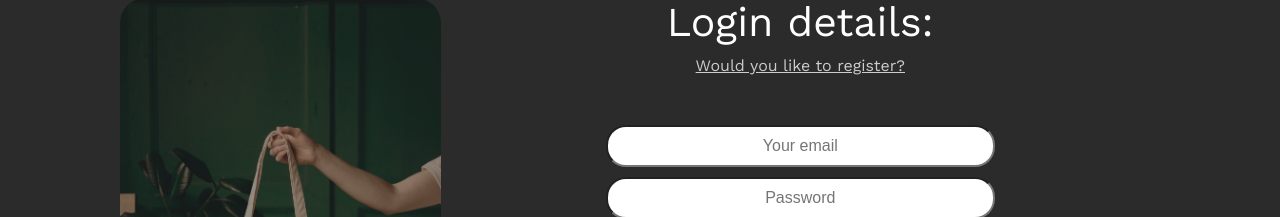
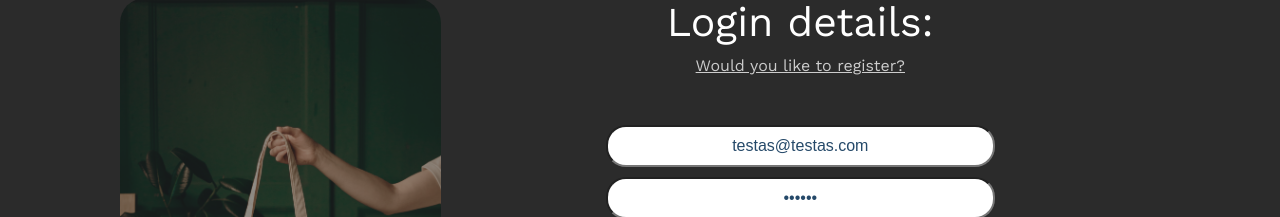
Before and after one commit to VytasPet/React_Firebase_Baigiamasis_Darbas2, a React (Vite) app: page /login in a window 1280 px wide. Shown: the part 121-338 px from the top of the page. Built offline with nearby package versions, Linux system fonts and the light colour scheme; no server answers.

Commit message:
login test

```diff
--- a/src/forms/LoginForm.jsx
+++ b/src/forms/LoginForm.jsx
@@ -64,8 +64,8 @@ function LoginForm({ onLog }) {
   const navigate = useNavigate();
   const formik = useFormik({
     initialValues: {
-      email: "",
-      password: "",
+      email: "testas@testas.com",
+      password: "123123",
     },
     validationSchema: Yup.object({
       email: Yup.string().email().min(3).required(),
```
